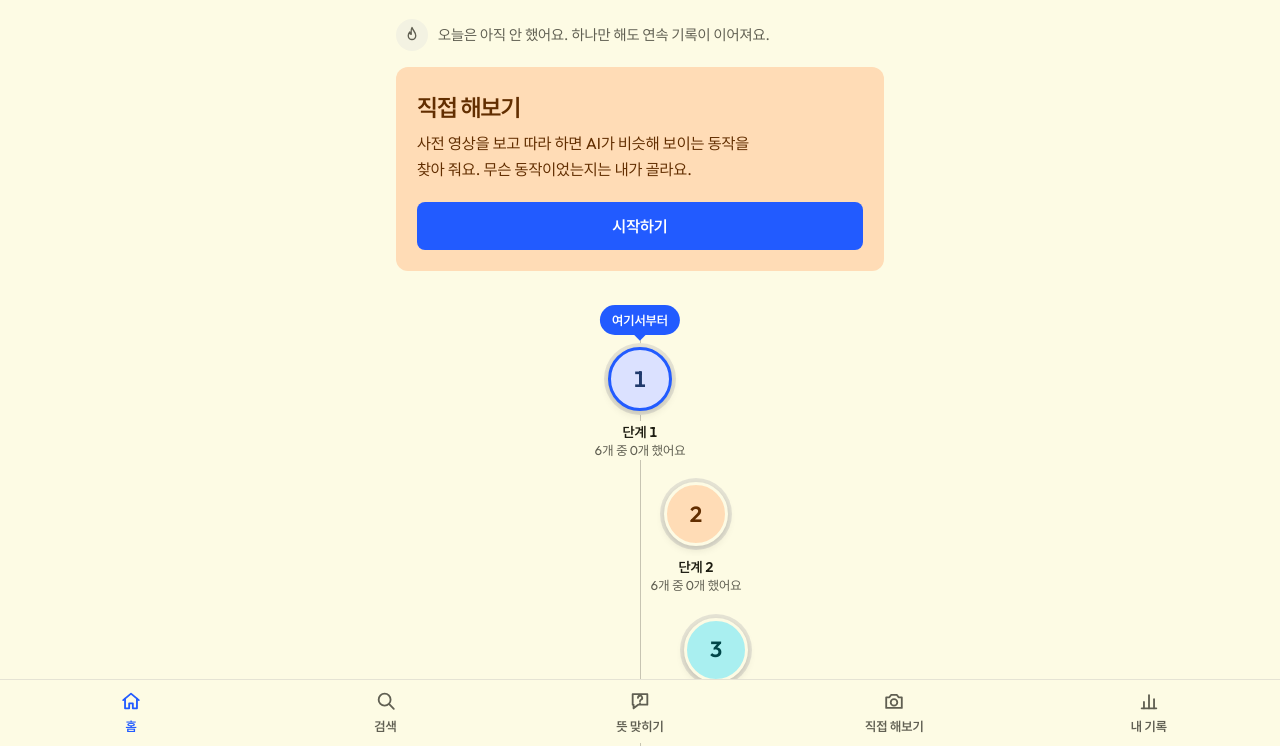
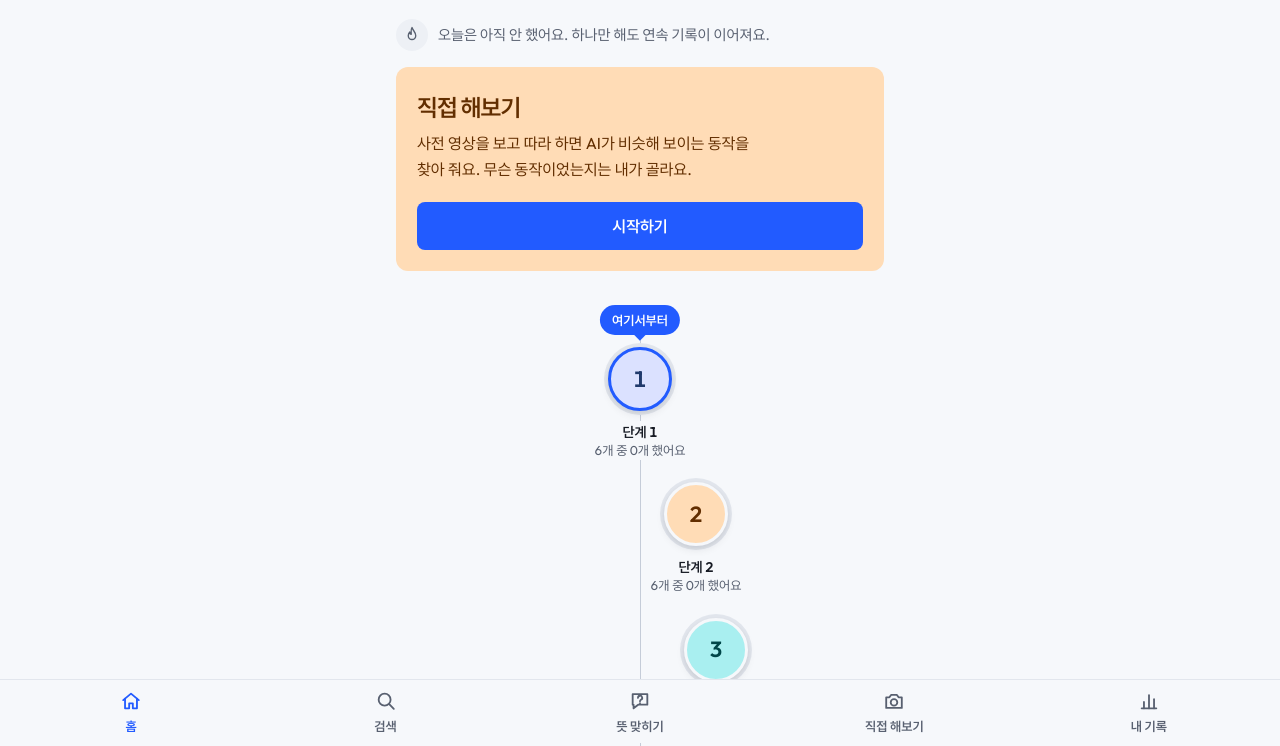
Before and after one commit to packsunjin/sueo42, a plain HTML site: page sueo42/index.html in a window 1280 px wide. Shown: the part 57-803 px from the top of the page. Drawn offline with Linux system fonts and the light colour scheme.

Commit message:
바탕색: 크림 → 차갑고 밝은 흰색 #f6f8fb(Schloss & Palmer 2011 Exp 4 근거), 글자·선도 노란 기 뺌
Co-Authored-By: Claude Opus 5.5 <noreply@anthropic.com>
Claude-Session: https://claude.ai/code/session_01JhQkgiaHiC26VZGSR2HNLV

```diff
--- a/sueo42/css/app.css
+++ b/sueo42/css/app.css
@@ -1,7 +1,7 @@
 /* 수어42 화면 스타일(모바일 세로 우선, 320~520px).
    11/18 5차(사장 결정): Meta Astryx 디자인 시스템의「Butter」테마 값을 그대로 씀(색·글꼴·둥글기·그림자·움직임).
    출처: @astryxdesign/theme-butter 0.7.16 dist/theme.css (MIT, Meta Platforms) — vendor/SOURCES.md. React 컴포넌트는 안 씀(값만).
-   - 바탕 크림 #fdfbe4, 카드 흰색, 글자 #1d1c11, 강조 파랑 #225bff(주 버튼·링크·선택)
+   - 바탕 #f6f8fb(11/18 7차, 크림에서 바꿈), 카드 흰색, 글자 #171b24, 강조 파랑 #225bff(주 버튼·링크·선택)
    - 11/18 6차: 색 조합은 논문 근거로(docs/spec/color-research.md) — 색상은 파랑·청록·주황 3개만(O'Donovan 외 2011: 2~3 hue),
      카드 글자는 바탕과 같은 색상의 진한 색(Schloss & Palmer 2011), 세 바탕 채도 비슷하게(Ou & Luo 2006)
    - 둥글기: 버튼·입력 8px, 카드 12px, 아래에서 올라오는 창 24px / 움직임 125ms·300ms
@@ -16,20 +16,20 @@
 
 :root {
   /* Astryx Butter(밝은 모드) 값 그대로 */
-  --color-background-body: #fdfbe4;
+  --color-background-body: #f6f8fb;   /* 11/18 7차: 크림 → 차갑고 밝은 흰 바탕(Schloss & Palmer 2011 Exp 4: 차가운 배경에서 색이 더 선호됨) */
   --color-background-surface: #ffffff;
-  --color-background-muted: #f3f2e2;
-  --color-text-primary: #1d1c11;
-  --color-text-secondary: #605f52;
+  --color-background-muted: #edf0f5;
+  --color-text-primary: #171b24;
+  --color-text-secondary: #586070;
   --color-accent: #225bff;
   --color-on-accent: #ffffff;
   --color-accent-muted: #225bff33;
-  --color-border: #e5e3d4;
-  --color-border-emphasized: #c7c4b2;
-  --color-overlay: #1d1c1180;
+  --color-border: #e2e6ed;
+  --color-border-emphasized: #c5ccd8;
+  --color-overlay: #171b2480;
   --butter-yellow: #fdee8c;
-  --shadow-low: 0 2px 4px #1d1c110d, 0 4px 8px #1d1c111a;
-  --shadow-high: 0 4px 6px #1d1c111a, 0 12px 24px #1d1c1126;
+  --shadow-low: 0 2px 4px #171b240d, 0 4px 8px #171b2414;
+  --shadow-high: 0 4px 6px #171b2414, 0 12px 24px #171b241f;
   /* Butter 분류색(배경 / 글자). 화면에는 파랑·청록·주황 세 가지만 씀(논문 근거: docs/spec/color-research.md) */
   --cat-blue: #dbe1ff;   --cat-blue-ink: #203a6c;
   --cat-yellow: #f0df72; --cat-yellow-ink: #443c00;
--- a/sueo42/index.html
+++ b/sueo42/index.html
@@ -4,7 +4,7 @@
 <head>
   <meta charset="utf-8">
   <meta name="viewport" content="width=device-width, initial-scale=1, viewport-fit=cover">
-  <meta name="theme-color" content="#f7f7f5">
+  <meta name="theme-color" content="#f6f8fb">
   <title>수어42</title>
   <link rel="stylesheet" href="css/app.css">
 </head>
```
Also changed, not shown: 1 other file.
